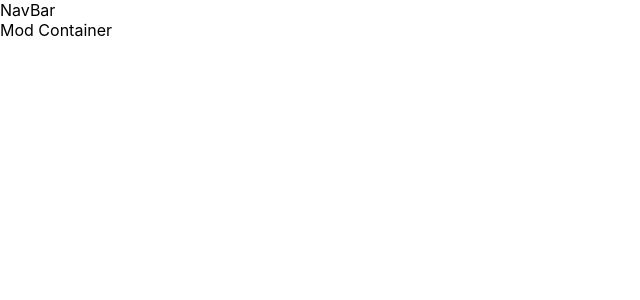
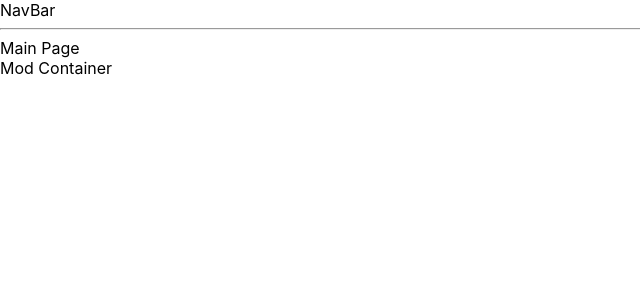
Before and after one commit to robghchen/welcome-board-frontend, a React (Create React App) app: page / in a window 1280 px wide. Shown: the top 300 px of the page, without its empty margins (0-640 px from the left). Built offline with nearby package versions, Linux system fonts and the light colour scheme.

Commit message:
added main page container

```diff
--- a/src/App.js
+++ b/src/App.js
@@ -1,15 +1,16 @@
 import React, { Component } from 'react';
 import logo from './logo.svg';
 import './App.css';
-import ModsContainer from './containers.js/ModsContainer';
+import ModsContainer from './components/ModsContainer';
 import NavBar from "./components/NavBar"
+import MainPage from './components/MainPage';
 
 class App extends Component {
   render() {
     return (
       <div >
         <NavBar />
-          <ModsContainer />
+        <MainPage />
       </div>
     );
   }
--- /dev/null
+++ b/src/components/MainPage.js
@@ -0,0 +1,15 @@
+import React from 'react';
+import ModsContainer from './ModsContainer';
+
+
+const MainPage = props => {
+
+    return (
+
+        <div> Main Page
+          <ModsContainer />
+        </div>
+    )
+}
+
+export default MainPage
--- a/src/components/NavBar.js
+++ b/src/components/NavBar.js
@@ -3,7 +3,7 @@ import React, { Component } from 'react';
 class NavBar extends Component {
   state = {  }
   render() {
-    return ( <div>NavBar</div> );
+    return ( <div>NavBar<hr/></div> );
   }
 }
 
```
Also changed, not shown: src/components/ModsContainer.js (renamed from src/containers.js/ModsContainer.js).
